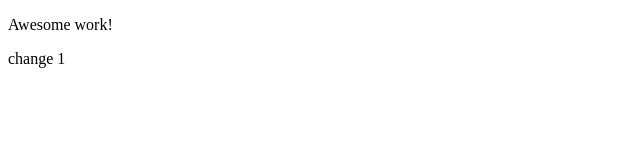
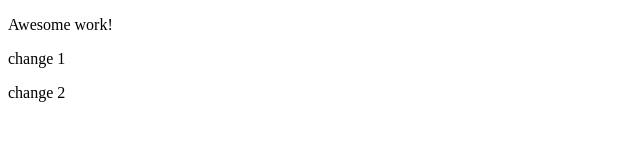
Before and after one commit to rizhenkov/pinata-deployed-page, a plain HTML site: page docs/index.html in a window 1280 px wide. Shown: the full height of the page, 0-640 px from the left. Drawn offline with Linux system fonts and the light colour scheme.

Commit message:
Update index.html

```diff
--- a/docs/index.html
+++ b/docs/index.html
@@ -6,7 +6,8 @@
 </head>
 <body>
 
-<p>Awesome work!</p>
+    <p>Awesome work!</p>
     <p>change 1</p>
+    <p>change 2</p>
 </body>
 </html>
```
